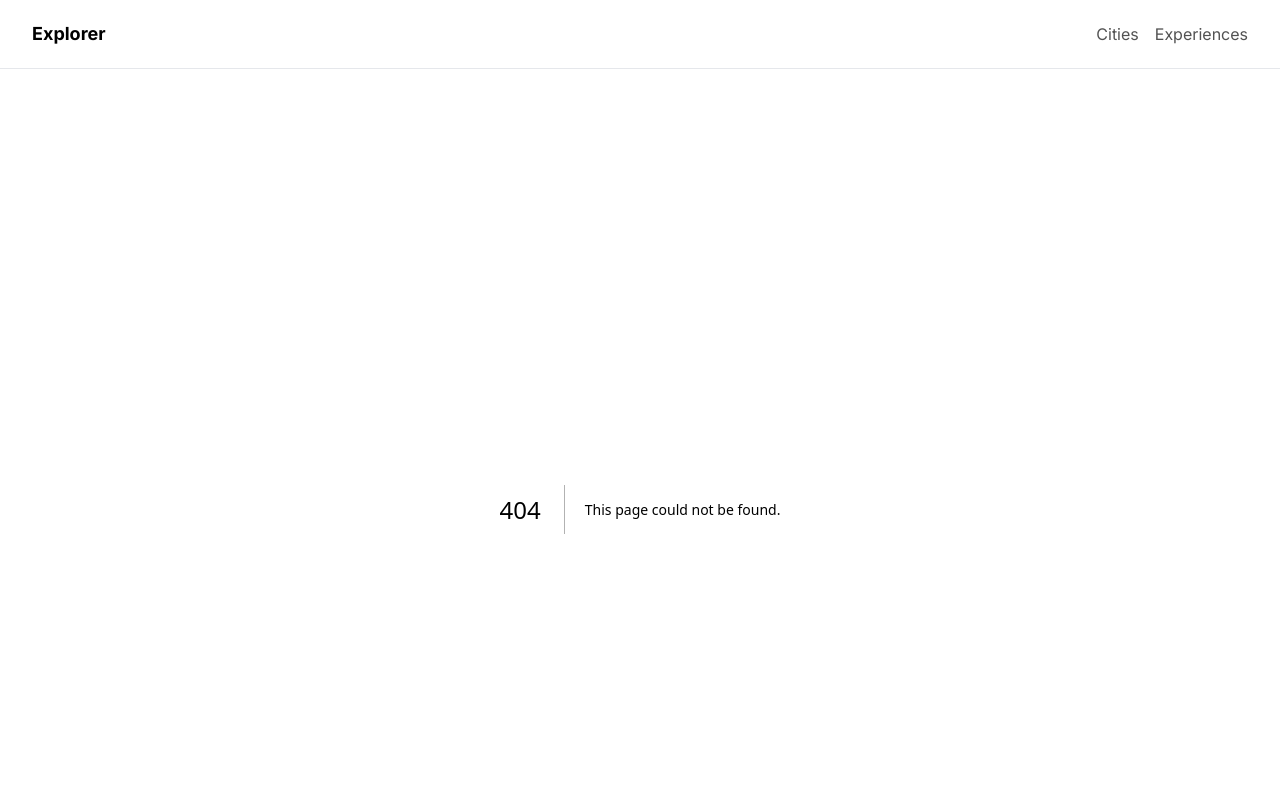
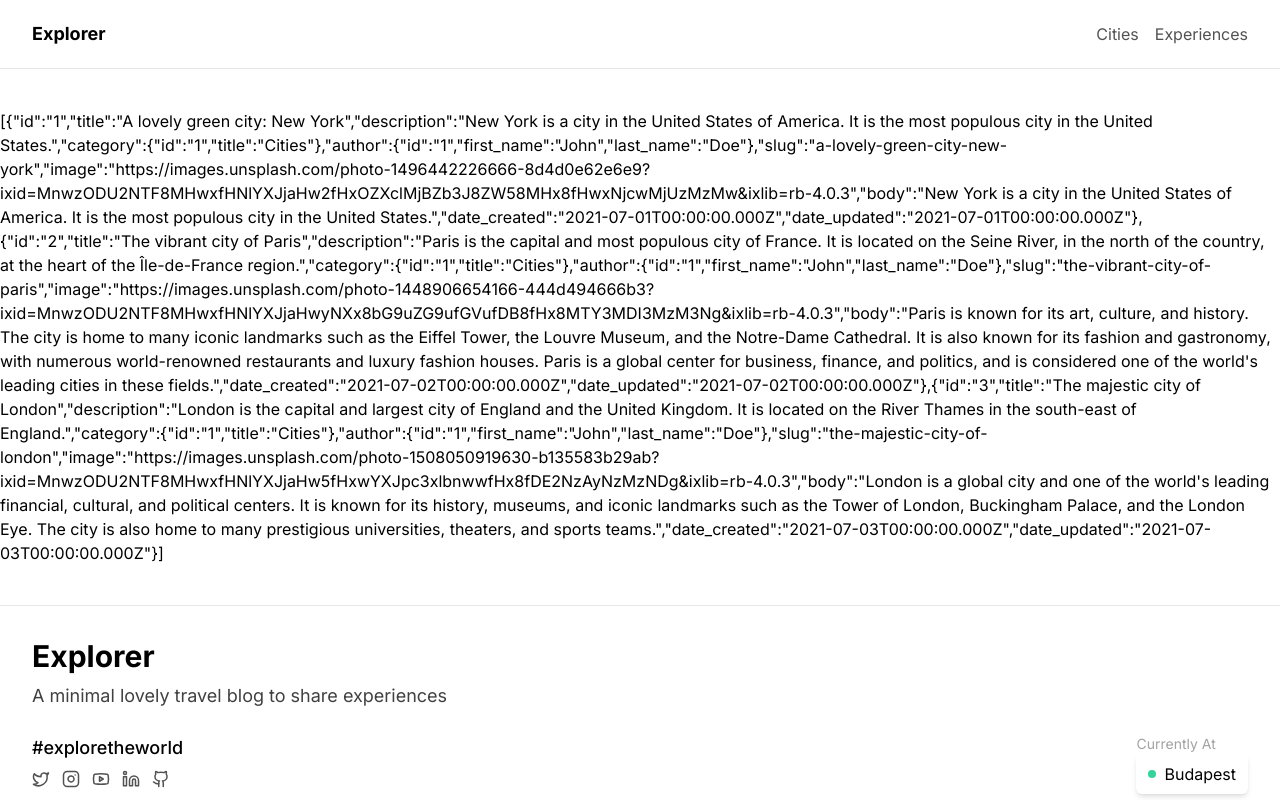
Before and after one commit to Daddyjohn63/nextjs-blog-lang, a Next.js app: page /cities in a window 1280 px wide. Before the commit this address had no page. Shown: the top 800 px of the page. Built offline with nearby package versions, Linux system fonts and the light colour scheme.

Commit message:
dynamic params

```diff
--- /dev/null
+++ b/app/[category]/page.tsx
@@ -0,0 +1,24 @@
+import { DUMMY_CATEGORIES, DUMMY_POSTS } from '@/DUMMY_DATA';
+
+export const generateStaticParams = async () => {
+  return DUMMY_CATEGORIES.map(category => {
+    return {
+      category: category.slug
+    };
+  });
+};
+
+const Page = ({
+  params
+}: {
+  params: {
+    category: string;
+  };
+}) => {
+  const posts = DUMMY_POSTS.filter(
+    post => post.category.title.toLocaleLowerCase() === params.category
+  );
+  return <div>{JSON.stringify(posts)}</div>;
+};
+
+export default Page;
```
